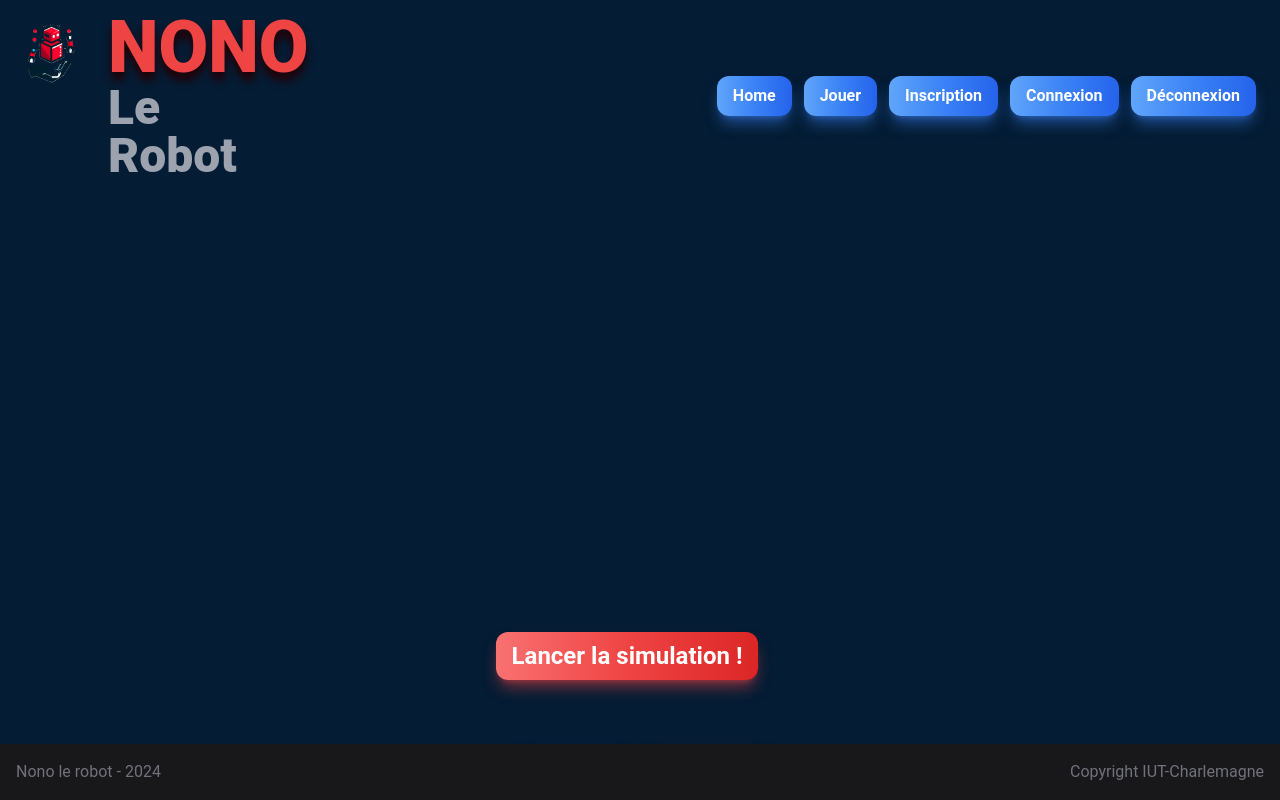
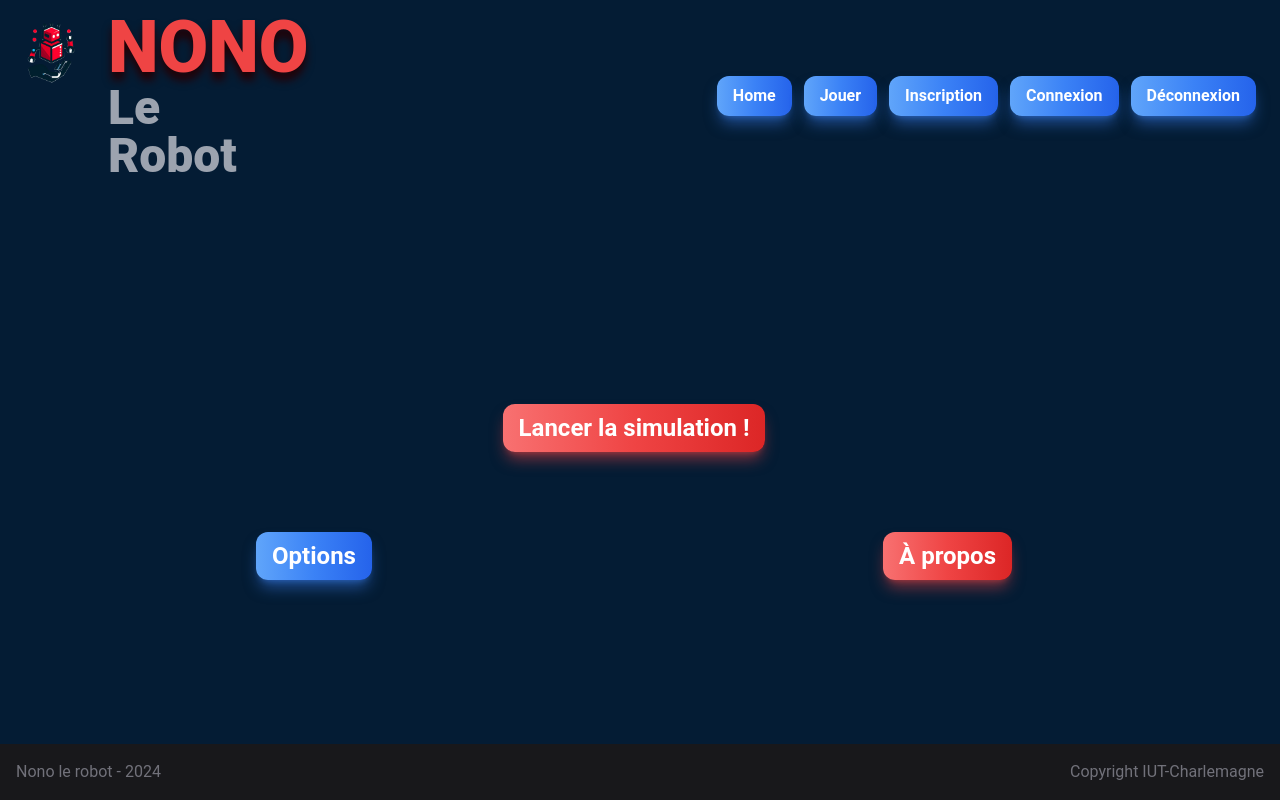
Before and after one commit to ClemGrom/NonoLERobot_Gromangin_Termine_Holder_Waltispurger_Serrier, a Vue app in the folder web/: page /accueilRobot in a window 1280 px wide. Built offline with nearby package versions, Linux system fonts and the light colour scheme.

Commit message:
page accueil placment bouton

```diff
--- a/web/src/components/AccueilRobot.vue
+++ b/web/src/components/AccueilRobot.vue
@@ -4,12 +4,8 @@
 
 <template>
   <div class="flex flex-col items-center justify-center h-screen">
-    <!-- Contenu de votre template ici -->
-
-    <!-- Boutons en bas de la fenêtre -->
-    <div class="mt-auto">
     <!-- Bouton "Lancer la simulation" -->
-      <div class="mb-2">
+    <div class="mb-6">
       <RouterLink to="/simulation">
         <button class="text-white text-2xl font-bold py-2 px-4 rounded-xl bg-gradient-to-r from-red-400 via-red-500 to-red-600 hover:bg-gradient-to-br focus:ring-4 focus:outline-none focus:ring-green-300 dark:focus:ring-red-800 shadow-lg shadow-red-500/50 dark:shadow-lg dark:shadow-red-800/80 mr-3 hover:transition duration-300 ease-in-out transform hover:scale-105 mb-14 ">
           Lancer la simulation !
@@ -18,8 +14,9 @@
     </div>
 
     <!-- Boutons "À propos" et "Options" -->
-      <div class="flex flex-row justify-between w-full">        <RouterLink to="/option">
-          <button class="ml-5 text-white text-2xl font-bold py-2 px-4 rounded-xl bg-gradient-to-r from-blue-400 via-blue-500 to-blue-600 hover:bg-gradient-to-br focus:ring-4 focus:outline-none focus:ring-blue-300 dark:focus:ring-blue-800 shadow-lg shadow-blue-500/50 dark:shadow-lg dark:shadow-blue-800/80 mr-3 hover:transition duration-300 ease-in-out transform hover:scale-105 mb-2">
+    <div class="flex justify-between w-full max-w-screen-md">
+      <RouterLink to="/option">
+        <button class="text-white text-2xl font-bold py-2 px-4 rounded-xl bg-gradient-to-r from-blue-400 via-blue-500 to-blue-600 hover:bg-gradient-to-br focus:ring-4 focus:outline-none focus:ring-blue-300 dark:focus:ring-blue-800 shadow-lg shadow-blue-500/50 dark:shadow-lg dark:shadow-blue-800/80 mr-3 hover:transition duration-300 ease-in-out transform hover:scale-105 mb-2">
           Options
         </button>
       </RouterLink>
@@ -31,8 +28,8 @@
       </RouterLink>
     </div>
   </div>
-  </div>
 </template>
+
 
 
 
```
Lines whose indentation alone changed are shown as unchanged.
